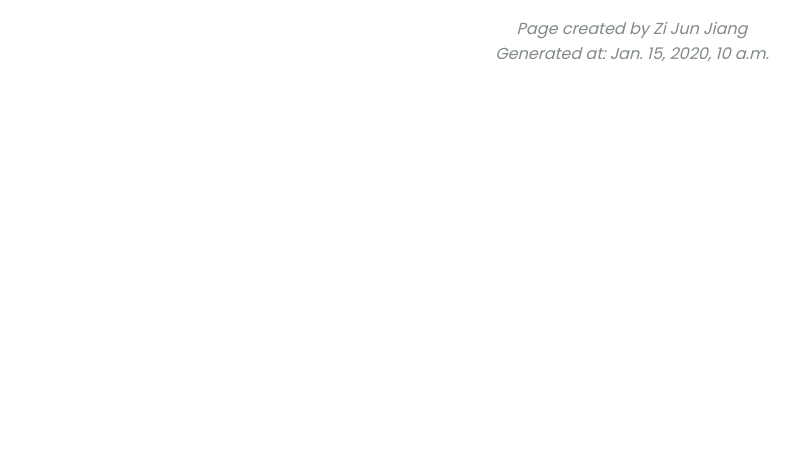
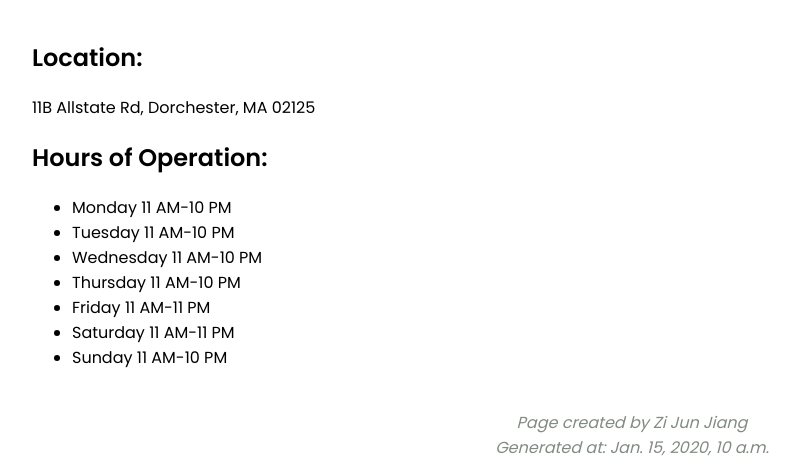
Before and after one commit to zijunj/zjiang48.cs412.quotes, a Django app: template restaurant/templates/restaurant/main.html in a window 1280 px wide. Shown: the part 920-1396 px from the top of the page, without its empty margins (8-808 px from the left). Before the commit the page ends 982 px from the top, so only its background shows below. Run offline with Django 5.2, Linux system fonts and the light colour scheme; the template is opened without the code that fills it: most values are stand-ins (such as "Sample title", 1, 10 or a date in 2020).

Commit message:
Created Restaurants App

```diff
--- a/quotes/urls.py
+++ b/quotes/urls.py
@@ -13,6 +13,7 @@ from . import views
 
 urlpatterns = [
     path(r'', views.home_page_view, name="home"),
+    path(r'', views.quote_page_view, name="quote"),
     path(r'quote/', views.quote_page_view, name="quote"),
     path(r'about/', views.about_page_view, name="about"),
     path(r'show_all/', views.show_all_page_view, name="show_all"),
--- a/restaurant/templates/restaurant/main.html
+++ b/restaurant/templates/restaurant/main.html
@@ -15,9 +15,33 @@
     </div>
 </div>
 
-<!-- <main class="main-content">
-    <h2>Our Specialties</h2>
-    <p>Enjoy our wide selection of authentic Italian dishes, from classic pasta to delicious desserts. Our recipes are inspired by traditional Italian cuisine, prepared with the freshest ingredients to bring you the true flavors of Italy.</p>
-</main> -->
+<main class="main-content">
+    <h2>Location:</h2>
+    <p>11B Allstate Rd, Dorchester, MA 02125</p>
+    <h2>Hours of Operation:</h2>
+    <ul>
+        <li>
+            Monday  11 AM-10 PM
+        </li>
+        <li>
+            Tuesday  11 AM-10 PM
+        </li>
+        <li>
+            Wednesday  11 AM-10 PM
+        </li>
+        <li>
+            Thursday  11 AM-10 PM
+        </li>
+        <li>
+            Friday  11 AM-11 PM
+        </li>
+        <li>
+            Saturday  11 AM-11 PM
+        </li>
+        <li>
+            Sunday  11 AM-10 PM
+        </li>
+    </ul>
+</main>
 
 {% endblock %}
--- a/restaurant/views.py
+++ b/restaurant/views.py
@@ -3,6 +3,8 @@ from django.shortcuts import render, redirect
 from django.utils.safestring import mark_safe
 
 import time
+from datetime import datetime, timedelta
+
 import random
 
 
@@ -34,7 +36,6 @@ def submit(request):
 
     # check that we have a POST request
     if request.POST:
-
 
         # item string
         items = ""
@@ -72,6 +73,9 @@ def submit(request):
         phone = request.POST['phone']
         email = request.POST['email']
 
+        # random arrival time from 30min - 60 mins
+
+
         # package the form data up as context variables for the template
         context = {
             'items': mark_safe(items),
```
